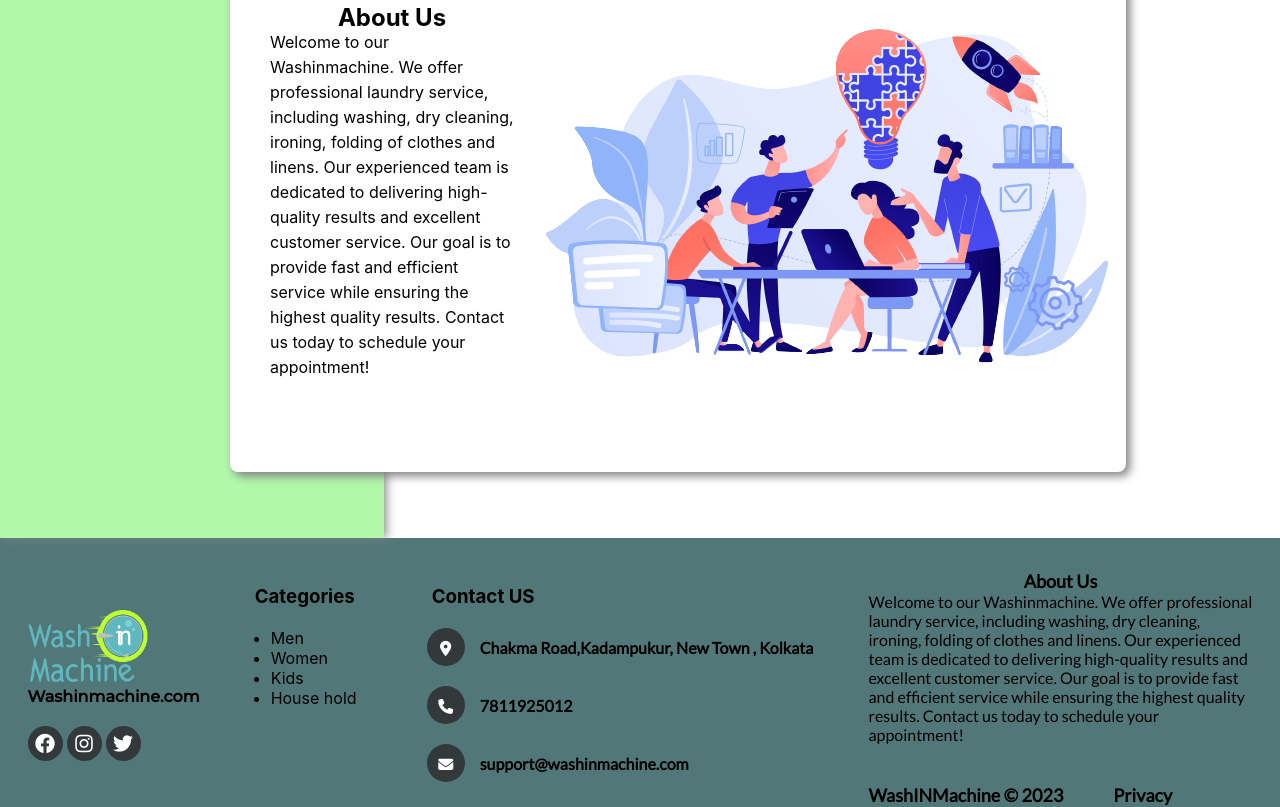
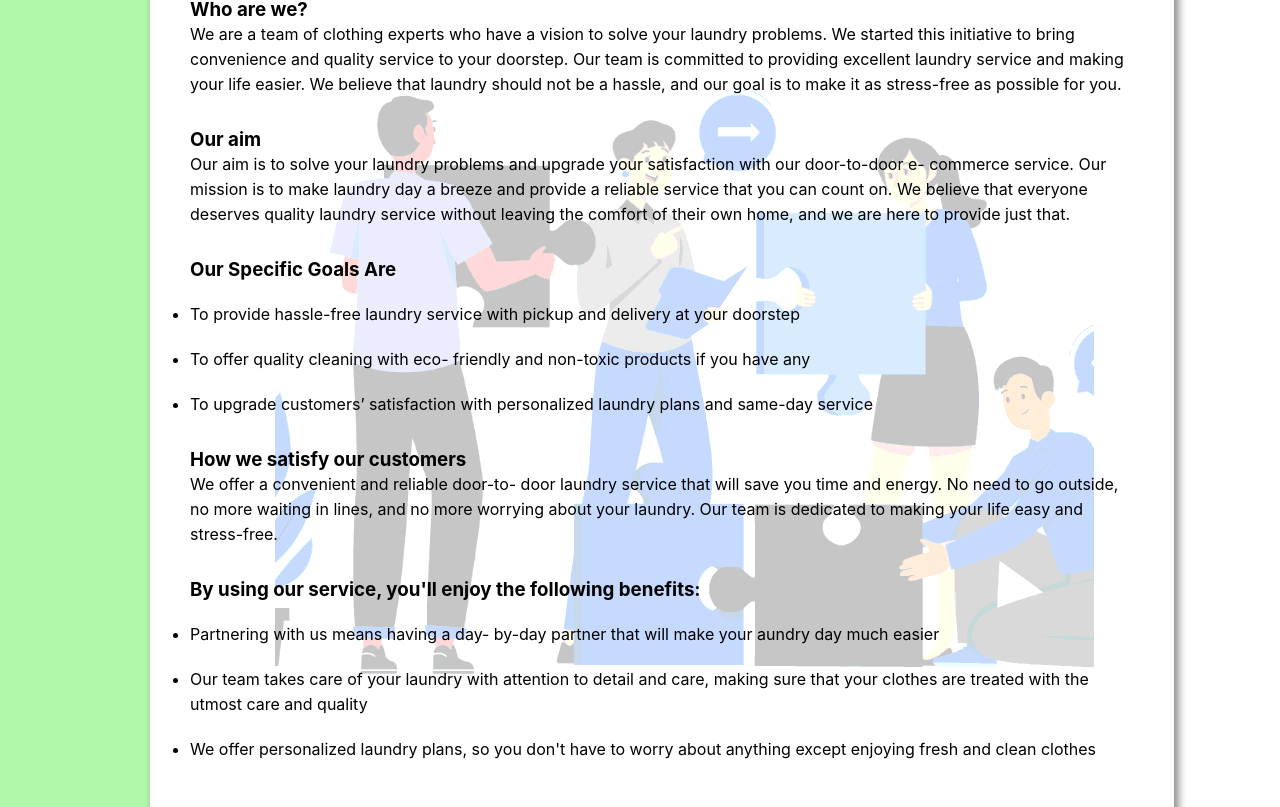
Before and after one commit to Mizanur2001/washinmachine, a React (Create React App) app: page /aboutus in a window 1280 px wide. Shown: the part 258-1065 px from the top of the page. Built offline with nearby package versions, Linux system fonts and the light colour scheme.

Commit message:
change about us page

```diff
--- a/src/components/AboutUs.jsx
+++ b/src/components/AboutUs.jsx
@@ -1,6 +1,6 @@
 import React from 'react'
 import './css/AboutUs.css'
-import aboutusHeroImg from '../assets/aboutusHeroSec.png'
+// import aboutusHeroImg from '../assets/aboutusHeroSec.png'
 
 const AboutUs = () => {
     return (
@@ -12,9 +12,82 @@ const AboutUs = () => {
             <div className='heroSection'>
                 <div className='textSection'>
                     <h2>About Us</h2>
-                    <p>Welcome to our Washinmachine. We offer professional laundry service, including washing, dry cleaning, ironing, folding of clothes and linens. Our experienced team is dedicated to delivering high-quality results and excellent customer service. Our goal is to provide fast and efficient service while ensuring the highest quality results. Contact us today to schedule your appointment!</p>
+                    <div className='infowrapper'>
+                        <h3>Who are we?</h3>
+                        <p>We are a team of clothing
+                            experts who have a vision to solve your
+                            laundry problems. We started this
+                            initiative to bring convenience and
+                            quality service to your doorstep. Our
+                            team is committed to providing
+                            excellent laundry service and making
+                            your life easier. We believe that laundry
+                            should not be a hassle, and our goal is
+                            to make it as stress-free as possible for
+                            you.
+                        </p>
+                        <h3>Our aim</h3>
+                        <p>Our aim is to solve your
+                            laundry problems and upgrade your
+                            satisfaction with our door-to-door e-
+                            commerce service. Our mission is to
+                            make laundry day a breeze and provide
+                            a reliable service that you can count
+                            on. We believe that everyone deserves
+                            quality laundry service without leaving
+                            the comfort of their own home, and we
+                            are here to provide just that.
+                        </p>
+                        <h3>Our Specific Goals Are</h3>
+                        <ul>
+                            <li className='mrt-20'>To provide hassle-free laundry service
+                                with pickup and delivery at your
+                                doorstep
+                            </li>
+                            <li className='mrt-20'>To offer quality cleaning with eco-
+                                friendly and non-toxic products if you
+                                have any
+                            </li>
+                            <li className='mrt-20'>To upgrade customers’ satisfaction
+                                with personalized laundry plans and
+                                same-day service
+                            </li>
+                        </ul>
+                        <h3>How we satisfy our customers</h3>
+                        <p>
+                            We offer a convenient and reliable door-to-
+                            door laundry service that will save you
+                            time and energy. No need to go
+                            outside, no more waiting in lines, and
+                            no more worrying about your laundry.
+                            Our team is dedicated to making your
+                            life easy and stress-free.
+                        </p>
+                        <h3>By using our service, you'll enjoy the following benefits:</h3>
+                        <ul>
+                            <li className='mrt-20'>Partnering with us means having a day-
+                                by-day partner that will make your
+                                aundry day much easier
+                            </li>
+                            <li className='mrt-20'>Our team takes care of your laundry
+                                with attention to detail and care,
+                                making sure that your clothes are
+                                treated with the utmost care and quality
+                            </li>
+                            <li className='mrt-20'>We offer personalized laundry plans, so you don't have to worry about anything
+                                except enjoying fresh and clean clothes
+                            </li>
+                        </ul>
+                        <p className='end'>
+                            Hence, our goal is to make your life easier,
+                            save you time, and provide you with quality
+                            laundry service that you can count on.
+                            With our reliable and hassle-free door-to-
+                            door laundry service, you can rest assured
+                            that your laundry is in good hands.
+                        </p>
+                    </div>
                 </div>
-                <img src={aboutusHeroImg} alt="AbboutUs" />
             </div>
         </div>
     )
--- a/src/components/Footer.jsx
+++ b/src/components/Footer.jsx
@@ -9,7 +9,7 @@ const Footer = () => {
                 <img src={logo} alt="logo" />
                 <span>Washinmachine.com</span>
                 <div className="footer-icons">
-                    <a href="https://www.facebook.com/profile.php?id=100015583307535" target="_blank" rel="noreferrer"><i className="fa-brands fa-facebook"></i></a>
+                    <a href="https://www.facebook.com/profile.php?id=100091436719500" target="_blank" rel="noreferrer"><i className="fa-brands fa-facebook"></i></a>
                     <a href="https://www.instagram.com/washinmachine23/" target="_blank" rel="noreferrer"><i className="fa-brands fa-instagram"></i></a>
                     <a href="https://twitter.com/Mizanur35358853" target="_blank" rel="noreferrer"><i className="fa-brands fa-twitter"></i></a>
                 </div>
--- a/src/components/css/AboutUs.css
+++ b/src/components/css/AboutUs.css
@@ -1,5 +1,9 @@
+:root {
+    --height: 1200px;
+}
+
 .aboutUsContainer {
-    height: 700px;
+    height: var(--height);
 }
 
 .backGroundRapper {
@@ -7,28 +11,42 @@
 }
 
 .aboutUsContainer .backGroundRapper .leftBg {
-    height: 700px;
+    height: var(--height);
     width: 30%;
     background: #B1F8AB;
     box-shadow: 2px 0px 10px gray;
+    z-index: -2;
 }
 
 .aboutUsContainer .backGroundRapper .rightBg {
-    height: 700px;
+    height: var(--height);
     width: 70%;
+}
+
+.aboutUsContainer .heroSection .textSection .infowrapper h3 {
+    margin-top: 30px;
+}
+
+.aboutUsContainer .heroSection .textSection .infowrapper .end {
+    margin-top: 50px;
+}
+
+.mrt-20 {
+    margin-top: 20px;
 }
 
 .aboutUsContainer .heroSection {
     position: absolute;
     border-radius: 8px;
     top: 170px;
-    left: 230px;
+    left: 150px;
     background: #fff;
     box-shadow: 4px 4px 10px grey;
-    height: 70%;
-    width: 70%;
+    padding: 30px 0;
+    width: 80%;
     display: flex;
     align-items: center;
+    z-index: -1;
     justify-content: center;
 }
 
@@ -37,15 +55,35 @@
     align-items: center;
     justify-content: center;
     flex-direction: column;
-    padding-left: 40px;
+    padding: 0 40px;
     line-height: 25px;
+}
+
+.aboutUsContainer .heroSection .textSection ::before {
+    content: "";
+    background: url("../../assets/aboutUsBg.jpg") no-repeat center center/cover;
+    position: absolute;
+    top: 50px;
+    right: 80px;
+    width: 80%;
+    height: 80%;
+    z-index: -1;
+    opacity: 0.01;
 }
 
 @media(max-width:1225px) {
     .aboutUsContainer .heroSection img {
         height: 305px;
     }
+
+    .aboutUsContainer .heroSection .textSection ::before {
+        top: 0px;
+        right: 0px;
+        width: 100%;
+        height: 100%;
+    }
 }
+
 
 @media(max-width:1000px) {
     .aboutUsContainer .heroSection {
@@ -54,10 +92,25 @@
     }
 }
 
+@media(max-width:870px) {
+    .aboutUsContainer {
+        height: 1500px;
+    }
+
+    .aboutUsContainer .backGroundRapper .leftBg {
+        height: 1500px;
+    }
+
+    .aboutUsContainer .backGroundRapper .rightBg {
+        height: 1500px;
+    }
+}
+
 @media(max-width:800px) {
     .aboutUsContainer .heroSection .textSection {
         padding-left: 20px;
     }
+
     .aboutUsContainer .heroSection {
         width: 90%;
         left: 40px;
@@ -78,6 +131,20 @@
     }
 }
 
+@media(max-width:563px) {
+    .aboutUsContainer {
+        height: 1700px;
+    }
+
+    .aboutUsContainer .backGroundRapper .leftBg {
+        height: 1700px;
+    }
+
+    .aboutUsContainer .backGroundRapper .rightBg {
+        height: 1700px;
+    }
+}
+
 @media(max-width:540px) {
     .aboutUsContainer .heroSection {
         left: 20px;
@@ -88,8 +155,30 @@
     }
 }
 
-@media(max-width:400px){
-    .aboutUsContainer .heroSection img {
-        height: 220px;
+@media(max-width:470px) {
+    .aboutUsContainer {
+        height: 2000px;
+    }
+
+    .aboutUsContainer .backGroundRapper .leftBg {
+        height: 2000px;
+    }
+
+    .aboutUsContainer .backGroundRapper .rightBg {
+        height: 2000px;
     }
 }
+
+@media(max-width:380px) {
+    .aboutUsContainer {
+        height: 2200px;
+    }
+
+    .aboutUsContainer .backGroundRapper .leftBg {
+        height: 2200px;
+    }
+
+    .aboutUsContainer .backGroundRapper .rightBg {
+        height: 2200px;
+    }
+}
```
Also changed, not shown: src/assets/aboutUsBg.jpg (added).
